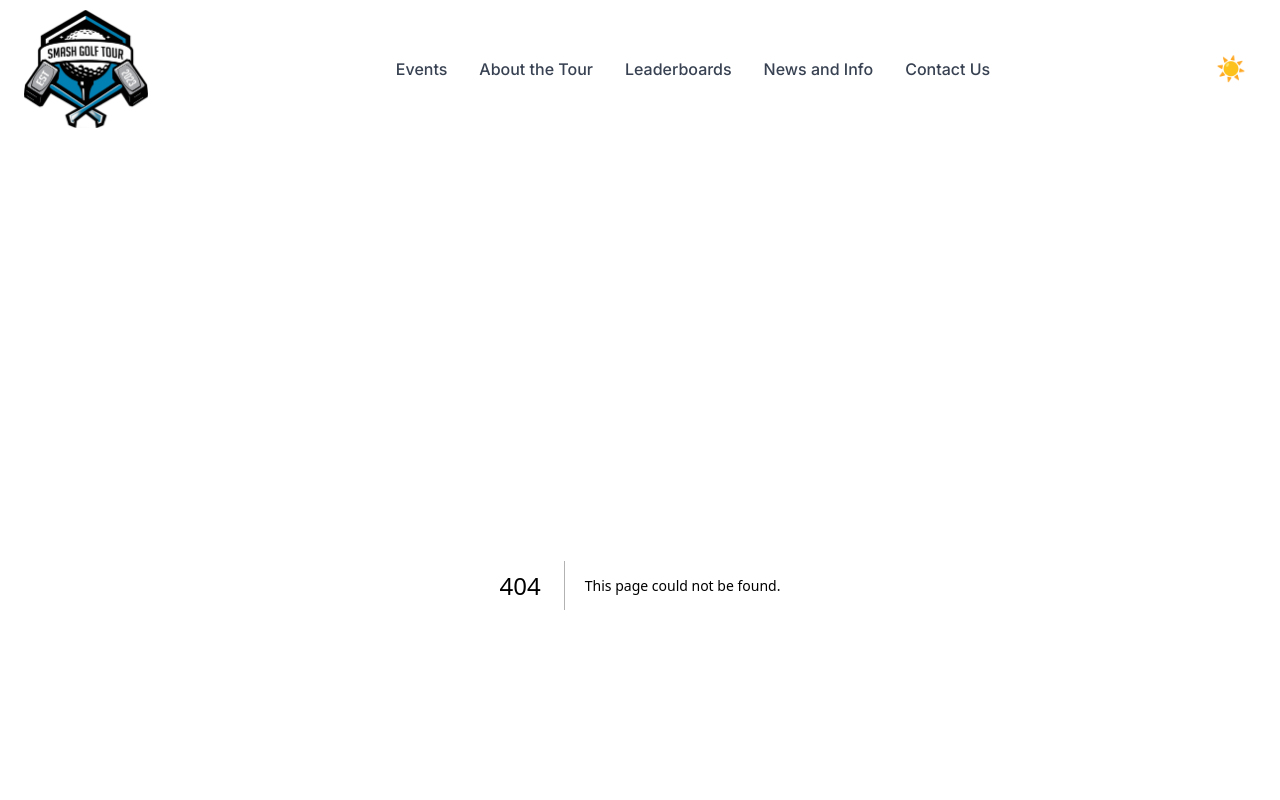
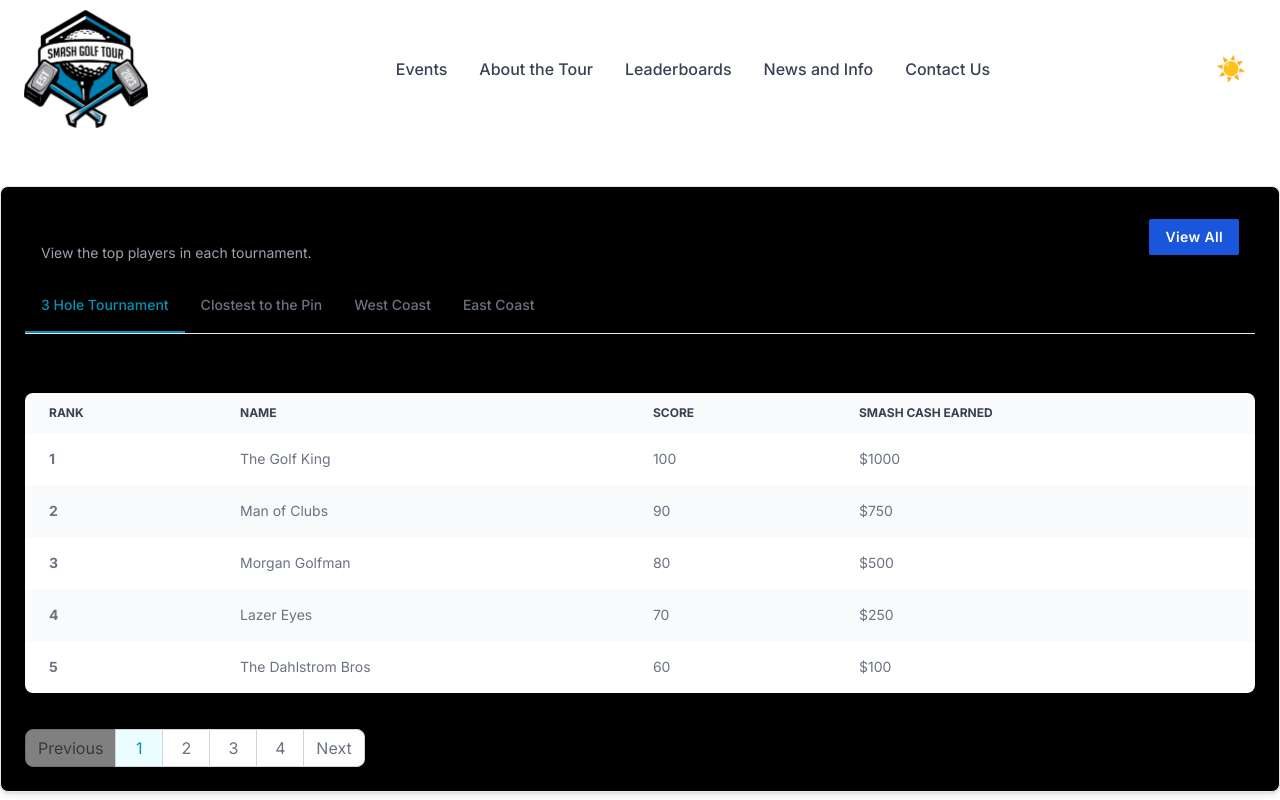
Before and after one commit to Juncie/Smasherson-Tour, a Next.js app in the folder smasherson-tour-webapp/: page /leaderboards in a window 1280 px wide. Before the commit this address had no page. Shown: the top 800 px of the page. Built offline with nearby package versions, Linux system fonts and the light colour scheme.

Commit message:
added leaderboard page

```diff
--- a/smasherson-tour-webapp/app/globals.css
+++ b/smasherson-tour-webapp/app/globals.css
@@ -4,7 +4,7 @@
 
 @layer base{
   body {
-    @apply dark:bg-gray-800 bg-white transition duration-200;
+    @apply dark:bg-gray-950 bg-white transition duration-200;
   }
 }
 
@@ -46,12 +46,11 @@ body{
 }
 
 .background-gradient::before{
-  background: linear-gradient(180deg,rgba(0, 80, 252, 0.376) 0,rgba(74, 101, 255, 0) 100%);
+  background: linear-gradient(180deg,rgba(0, 81, 255, 0.726) 0,rgba(74, 101, 255, 0) 100%);
   z-index: -10;
   content: "";
   position: absolute;
   inset: 0;
-  transform: scale(2);
   pointer-events: none;
 }
 
--- /dev/null
+++ b/smasherson-tour-webapp/app/leaderboards/page.jsx
@@ -0,0 +1,12 @@
+import Leaderboard from "@/components/Leaderboard"
+import LeaderboardTabs from "@/components/Leaderboard-Tabs"
+
+export default function LeaderboardPage() {
+    return (
+        <>
+            <div className="container mx-auto">
+                <LeaderboardTabs pages={true} />
+            </div>
+        </>
+    )
+}
--- a/smasherson-tour-webapp/app/page.jsx
+++ b/smasherson-tour-webapp/app/page.jsx
@@ -5,7 +5,6 @@ import { Grid } from "@mui/material";
 import ReactPlayer from "react-player";
 import { Avatar, Card } from "flowbite-react";
 
-import ActionButton from "@/components/ActionButton";
 import VideoPlayer from "@/components/VideoPlayer";
 import LeaderboardTabs from "@/components/Leaderboard-Tabs";
 
@@ -23,7 +22,7 @@ const VIDEO_URL2 = "https://www.youtube.com/watch?v=fAcBo1TAGYA";
 export default function Home(props) {
   return (
     <>
-      <main className="container mx-auto space-y-6">
+      <main className="mx-auto space-y-6 max-w-screen-2xl">
         <section id="Hero" className="" >
 
         <Link href="https://toptracer.com" target="_blank" >
@@ -36,23 +35,25 @@ export default function Home(props) {
               </div>
         </section>
 
-        <Grid container spacing={4} className="flex justify-center">
+        <Grid container spacing={2} className="flex justify-center">
 
-          <Grid item className="">
-              <Card>
+          <Grid item lg={2} className="w-full flex mx-auto">
+              <Card className="dark:bg-inherit">
                 <h3 className="font-medium">
                 Follow Us!
                 </h3>
                 <ul className="flex flex-col">
-                  <li className=" flex flow-row">
+                  <li className="flex flow-row items-center">
                       <AiFillFacebook size={32} color="#3b5998" />
+                      <small>Facebook</small>
                   </li>
-                  <li className="w-6">
-                    <small>
+                  <li className="flex flex-row items-center">
                       <a href="https://meta.com" >
                       <AiFillYoutube size={32} color="#FF0000" />
+                    <small>
+                      YouTube
+                      </small>
                       </a>
-                      </small>
                   </li>
                   <li className="w-6">
                     <small>
@@ -73,7 +74,7 @@ export default function Home(props) {
               </Card>
           </Grid>
 
-          <Grid item lg={6} className="background-gradient">
+          <Grid item className="">
             <div className="container flex justify-center flex-col gap-4">
               <article id="welcome" >
                 <div className="container space-y-6">
@@ -111,28 +112,24 @@ export default function Home(props) {
             </div>
           </Grid>
 
-          <Grid item className="background-gradient">
+          <Grid item className="">
               <aside>
-                <div >
                   <article>
                   <Card className="bg-slate-100">
                     <div className="mb-4 flex items-center justify-between border-b border-gray-300 dark:border-gray-600">
                  <h5 className="font-medium leading-none text-gray-900 dark:text-white">
                       <strong>Latest Videos</strong>
                   </h5>
-
-
-              <a href="#" className="text-sm font-medium text-cyan-600 hover:underline dark:text-cyan-500 pb-4" >
+              <a href="#" className="text-sm font-medium transition duration-300 text-cyan-600 hover:underline dark:text-cyan-500 pb-4" >
                 View all
               </a>
-
                     </div>
                     <div className="">
               <ul className="divide-y-2 space-y-2 divide-gray-200 dark:divide-gray-700" >
 
                 <li className="flex justify-center">
                           <div className="text-sm relative">
-                            <ReactPlayer light={<Image src="/tragic-golfer.png" width={550} height={200} />} url="https://www.youtube.com/watch?v=fH9x4r2IYyM&t=170s" controls height={200} width={300}  />
+                            <ReactPlayer light={<Image src="/tragic-golfer.png" width={300} height={200} />} url="https://www.youtube.com/watch?v=fH9x4r2IYyM&t=170s" controls height={200} width={300} style={{borderRadius: '0'}}  />
                             <a
                               href="https://www.youtube.com/watch?v=fH9x4r2IYyM&t=170s"
                               className="font-medium text-gray-900 dark:text-white pt-2"
@@ -163,12 +160,9 @@ export default function Home(props) {
                     </div>
                   </Card>
                   </article>
-                </div>
               </aside>
-
           </Grid>
         </Grid>
-
       </main>
     </>
   );
--- a/smasherson-tour-webapp/components/ActionButton/index.jsx
+++ b/smasherson-tour-webapp/components/ActionButton/index.jsx
@@ -1,5 +1,4 @@
 "use client";
-import { Button } from "flowbite-react"
 
 const theme = {
         primary: {
@@ -47,7 +46,7 @@ export default function ActionButton({
                     text-center text-sm font-semibold tracking-wide
                     shadow-md focus:outline-none focus:ring-2 focus:ring-offset-2`}
             >
-                {label ?? "Press The Button"}
+                {label ?? "View All"}
                 {props.children}
             </button>
 
--- a/smasherson-tour-webapp/components/EventCard/index.jsx
+++ b/smasherson-tour-webapp/components/EventCard/index.jsx
@@ -30,7 +30,7 @@ export default function EventCard({
             {description ?? "Lorem ipsum dolor sit amet consectetur adipisicing elit. Modi quos quidem sequi illum facere recusandae voluptatibus"}
         </p>
         {btnShow && (
-          <ActionButton label="View Event Details" type="primary" variant="filled" />
+          <ActionButton label="View Event Details" variant="filled" type="primary" />
         )}
       </Card>
     </div>
--- a/smasherson-tour-webapp/components/EventSlider/index.jsx
+++ b/smasherson-tour-webapp/components/EventSlider/index.jsx
@@ -62,7 +62,7 @@ import { Card } from 'flowbite-react';
       </div>
 
       <div className='flex justify-center'>
-        <ActionButton label="View All Events" variant='filled' type='secondary' />
+        <ActionButton label="View All Events" type='filled' variant='secondary' />
       </div>
 
     </Card>
--- a/smasherson-tour-webapp/components/Header/index.jsx
+++ b/smasherson-tour-webapp/components/Header/index.jsx
@@ -1,5 +1,5 @@
 "use client";
-import { Button } from "flowbite-react";
+import ActionButton from "../ActionButton";
 
 export default function Header({
   title = "Header",
@@ -9,7 +9,7 @@ export default function Header({
   subTitleSize = "sm" || "md" || "lg" || "xl",
   titleColor = "dark" || "light",
   subTitleColor = "gray-400" || "white" || "gray-500" || "gray-600" || "black",
-  btnTitle = "Book Now",
+  btnTitle,
   btnSize = "" || "sm" || "lg",
   btnType = "fill" || "outline" || "ghost",
   showButton = true || false,
@@ -27,15 +27,13 @@ export default function Header({
 
   return (
     <>
-      <div
-        className={`${base} ${props.className ? props.className : ""}`}
-      >
+      <div className={`${base} ${props.className ? props.className : ""}`}>
         <div>
           <h2 className={titleStyle}>{title}</h2>
           {subtitle && <p className={subtitleStyle}>{subtitle}</p>}
         </div>
 
-        {showButton && <Button size={btnSize} >{btnTitle}</Button>}
+        {showButton && <ActionButton type={btnType} size={btnSize}  >{btnTitle}</ActionButton>}
       </div>
     </>
   );
--- a/smasherson-tour-webapp/components/Leaderboard-Tabs/index.jsx
+++ b/smasherson-tour-webapp/components/Leaderboard-Tabs/index.jsx
@@ -1,35 +1,36 @@
 'use client';
 import {useEffect, useState} from 'react';
-import { Tabs } from 'flowbite-react';
+import { Card, Pagination, Tabs } from 'flowbite-react';
 import Leaderboard from '../Leaderboard';
 import Header from '../Header';
-import { Card } from 'flowbite-react';
-import { Tab } from '@mui/material';
 
 
-export default function LeaderboardTabs({ tabs, ...props }) {
-  const [data, setData] = useState([]),
-  data1 = [
+
+
+export default function LeaderboardTabs({ tabs, pages=false, ...props }) {
+  const [data, setData] = useState([]);
+  const [currentPage, setCurrentPage] = useState(1);
+
+  const data1 = [
     {rank: 1, name: "The Golf King", score: 100, earnings: 1000},
     {rank: 2, name: "Man of Clubs", score: 90, earnings: 750},
     {rank: 3, name: "Morgan Golfman", score: 80, earnings: 500},
     {rank: 4, name: "Lazer Eyes", score: 70, earnings: 250},
     {rank: 5, name: "The Dahlstrom Bros", score: 60, earnings: 100},
-  ],
-  data2 = [
+  ];
+  const data2 = [
     {rank: 1, name: "Mane Dork", score: 100, earnings: 2000},
     {rank: 2, name: "Mane Dork", score: 100, earnings: 2000},
     {rank: 3, name: "Mane Dork", score: 100, earnings: 1000},
     {rank: 4, name: "Mane Dork", score: 100, earnings: 1000},
     {rank: 5, name: "Mane Dork", score: 100, earnings: 1000},
-  ],
-
-  TAB_DATA = [
+  ];
+  const TAB_DATA = [
     { title: "3 Hole Tournament", children: <Leaderboard data={data1} title="3 Hole Tournament" />},
     { title: "Clostest to the Pin", children: <Leaderboard data={data2} title="Clostest to the Pin" />},
     { title: "West Coast", children: <Leaderboard data={data1} title="West Coast" />},
     { title: "East Coast", children: <Leaderboard data={data2} title="East Coast" />},
-  ]
+  ];
   useEffect(() => setData(tabs ?? TAB_DATA), [tabs])
 
 
@@ -38,8 +39,10 @@ export default function LeaderboardTabs({ tabs, ...props }) {
             <Header
               title='Leaderboards'
               titleColor='text-white'
-              titleSize='4xl'
-              btnTitle='View All'
+              titleSize='2xl'
+              btnTitle
+              btnType='primary'
+              btnVariant="ghost"
               subtitle='View the top players in each tournament.'
 />
           <Tabs.Group
@@ -52,6 +55,17 @@ export default function LeaderboardTabs({ tabs, ...props }) {
               </Tabs.Item>
               )}
           </Tabs.Group>
+         {
+            pages &&
+              <Pagination
+                totalPages={5}
+                currentPage={currentPage}
+                onPageChange={() => setCurrentPage(currentPage + 1)}
+                ref={ref => (this.pagination = ref)}
+                totalItems={50}
+              />
+
+         }
         </Card>
       )
 }
--- a/smasherson-tour-webapp/components/Leaderboard/index.jsx
+++ b/smasherson-tour-webapp/components/Leaderboard/index.jsx
@@ -10,7 +10,7 @@ export default function Leaderboard({data=[], title="Leaderboard"}) {
     return(
         <div className="container mx-auto flex flex-col gap-4">
             <div className="flex justify-between items-center">
-                <h1 className="text-xl font-medium">{title}</h1>
+                <h3 className="font-medium">{title}</h3>
             </div>
 
             <Table striped>
@@ -47,7 +47,6 @@ export default function Leaderboard({data=[], title="Leaderboard"}) {
                     ))}
                 </Table.Body>
             </Table>
-
         </div>
 
     )
--- a/smasherson-tour-webapp/components/Navbar/index.jsx
+++ b/smasherson-tour-webapp/components/Navbar/index.jsx
@@ -77,7 +77,7 @@ export default function NavBar() {
               </li>
               <li>
                 <a
-                  href="#"
+                  href="/leaderboards"
                   className="block py-2 pr-4 pl-3 text-gray-700 border-b border-gray-100 hover:bg-gray-50 lg:hover:bg-transparent lg:border-0 lg:hover:text-primary-700 lg:p-0 dark:text-gray-400 lg:dark:hover:text-white dark:hover:bg-gray-700 dark:hover:text-white lg:dark:hover:bg-transparent dark:border-gray-700"
                 >
                   Leaderboards
--- a/smasherson-tour-webapp/components/VideoPlayer/index.jsx
+++ b/smasherson-tour-webapp/components/VideoPlayer/index.jsx
@@ -11,6 +11,9 @@ export default function VideoPlayer({headerTitle, headerSubTitle, url, height, l
                     title={headerTitle}
                     subTitle={headerSubTitle}
                     showButton={false}
+                    titleSize="text-xl"
+                    titleWeight="semibold"
+                    style={{marginTop: -20}}
                     />
 
                 <ReactPlayer
@@ -19,6 +22,7 @@ export default function VideoPlayer({headerTitle, headerSubTitle, url, height, l
                     height={height ?? '100%'}
                     controls
                     light={light ?? false}
+                    style={{position: 'relative', top: 0, left: 0}}
                 />
                 <div>
                     <Badge className="bg-red-500 text-white p-4 rounded-full inline-flex" >
```
Also changed, not shown: smasherson-tour-webapp/.eslintrc.json, 1 other file (tests, documents, lock files or other folders).
